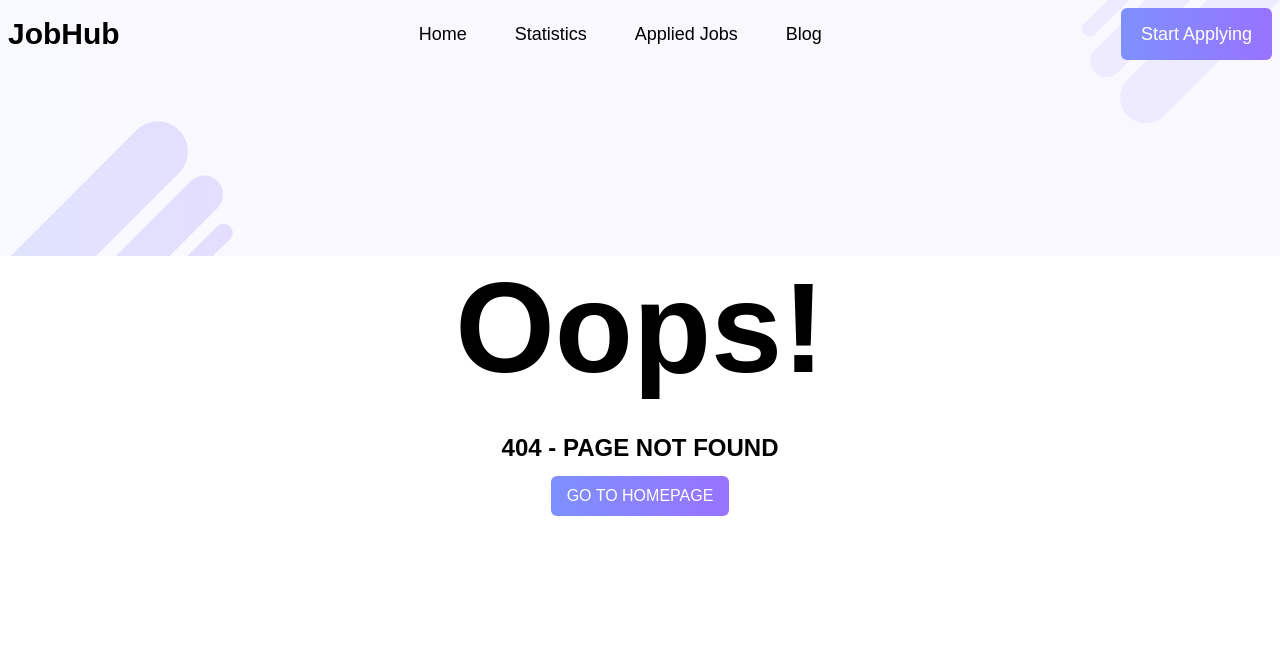
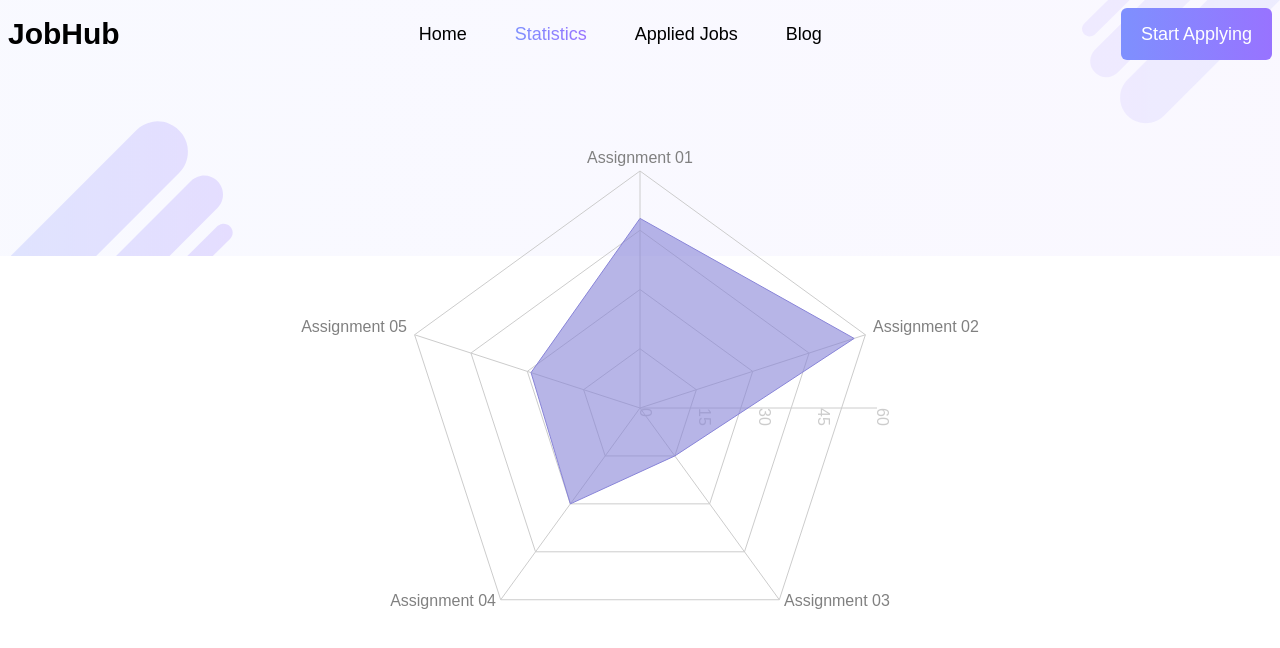
Before and after one commit to Irfat7/JobHub, a React (Vite) app: page /statistics in a window 1280 px wide. Before the commit this address had no page. Shown: the top 648 px of the page. Built offline with nearby package versions, Linux system fonts and the light colour scheme.

Commit message:
Assignment Chart Added

```diff
--- a/package.json
+++ b/package.json
@@ -17,7 +17,8 @@
     "react": "^18.2.0",
     "react-dom": "^18.2.0",
     "react-hot-toast": "^2.4.1",
-    "react-router-dom": "^6.15.0"
+    "react-router-dom": "^6.15.0",
+    "recharts": "^2.8.0"
   },
   "devDependencies": {
     "@types/react": "^18.2.15",
--- a/src/components/ErrorPage/ErrorPage.jsx
+++ b/src/components/ErrorPage/ErrorPage.jsx
@@ -3,13 +3,13 @@ import { Link } from 'react-router-dom';
 
 const ErrorPage = () => {
     return (
-        <div className='py-20 md:py-44 flex flex-col justify-center items-center'>
+        <div className='w-full fixed top-1/2 left-1/2 -translate-x-1/2 -translate-y-1/2 text-center'>
             <p
                 className='mb-5 text-6xl md:mb-10 md:text-9xl font-extrabold'
             >Oops!</p>
-            <p className='mb-3 text-2xl font-semibold'>404 - PAGE NOT FOUND</p>
+            <p className='mb-5 text-2xl font-semibold'>404 - PAGE NOT FOUND</p>
             <Link
-                className='py-2 px-3 text-white rounded-md bg-gradient-to-r from-gradient-start to-gradient-end
+                className='py-2 px-3 text-lg text-white rounded-md bg-gradient-to-r from-gradient-start to-gradient-end
                 md:py-2 md:px-4'
                 to='/'>
                 GO TO HOMEPAGE
--- a/src/components/Header/Navbar/Navbar.jsx
+++ b/src/components/Header/Navbar/Navbar.jsx
@@ -30,7 +30,7 @@ const Navbar = () => {
                             md:static md:bg-transparent md:duration-0 md:translate-y-0 md:px-0 md:py-0 md:shadow-none md:flex gap-12`}
             >
                 <ActiveLink to='/'>Home</ActiveLink>
-                <ActiveLink to='/statistic'>Statistics</ActiveLink>
+                <ActiveLink to='/statistics'>Statistics</ActiveLink>
                 <ActiveLink to='/applied-jobs'>Applied Jobs</ActiveLink>
                 <ActiveLink to='/blog'>Blog</ActiveLink>
             </div>
--- /dev/null
+++ b/src/components/Marks/Marks.jsx
@@ -0,0 +1,43 @@
+import { Radar, RadarChart, PolarGrid, PolarAngleAxis, PolarRadiusAxis, ResponsiveContainer } from 'recharts';
+
+const Marks = () => {
+    document.title="Assignment Chart"
+
+    const data = [
+        {
+            assignmentNumber: 'Assignment 01',
+            marks: 48
+        },
+        {
+            assignmentNumber: 'Assignment 02',
+            marks: 57
+        },
+        {
+            assignmentNumber: 'Assignment 03',
+            marks: 15
+        },
+        {
+            assignmentNumber: 'Assignment 04',
+            marks: 30
+        },
+        {
+            assignmentNumber: 'Assignment 05',
+            marks: 29
+        },
+    ]
+
+    return (
+        <div className='w-full h-screen'>
+            <ResponsiveContainer className="w-full h-full" >
+                <RadarChart cx="50%" cy="40%" outerRadius="60%" data={data}>
+                    <PolarGrid />
+                    <PolarAngleAxis dataKey="assignmentNumber" />
+                    <PolarRadiusAxis />
+                    <Radar name="Assignment Marks" dataKey="marks" stroke="#8884d8" fill="#8884d8" fillOpacity={0.6} />
+                </RadarChart>
+            </ResponsiveContainer>
+        </div>
+    );
+};
+
+export default Marks;
--- a/src/router/router.jsx
+++ b/src/router/router.jsx
@@ -6,6 +6,7 @@ import JobDetails from "../components/JobDetails/JobDetails"
 import AppliedJobs from "../components/AppliedJobs/AppliedJobs"
 import { getLocalStorage } from "../Utility/LocalStorageManager"
 import ErrorPage from "../components/ErrorPage/ErrorPage"
+import Marks from "../components/Marks/Marks"
 
 const router = createBrowserRouter([
     {
@@ -16,6 +17,10 @@ const router = createBrowserRouter([
             {
                 path: '/',
                 element: <Home />,
+            },
+            {
+                path: '/statistics',
+                element: <Marks/>
             },
             {
                 path: '/applied-jobs',
```
Also changed, not shown: src/index.css (+14 -0 lines), public/jobs.json (line endings or trailing spaces), 1 other file (tests, documents, lock files or other folders).
